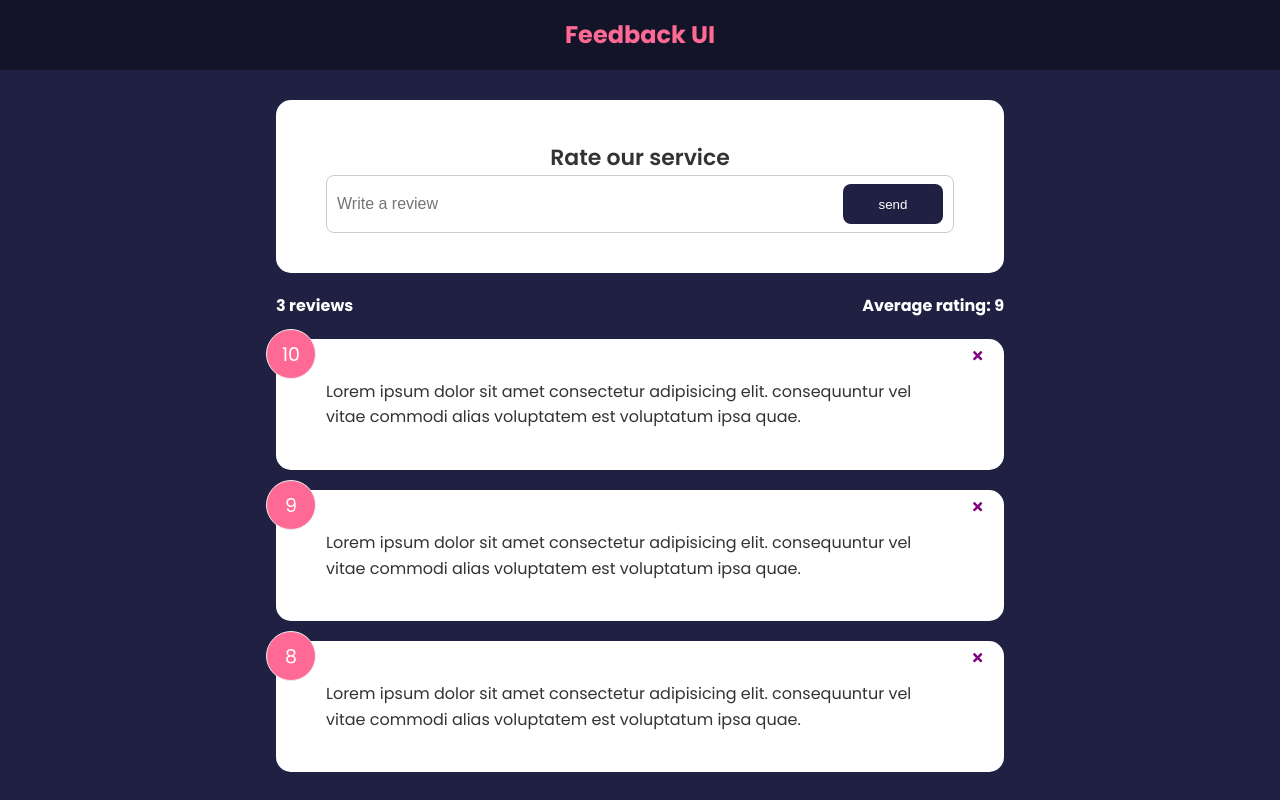
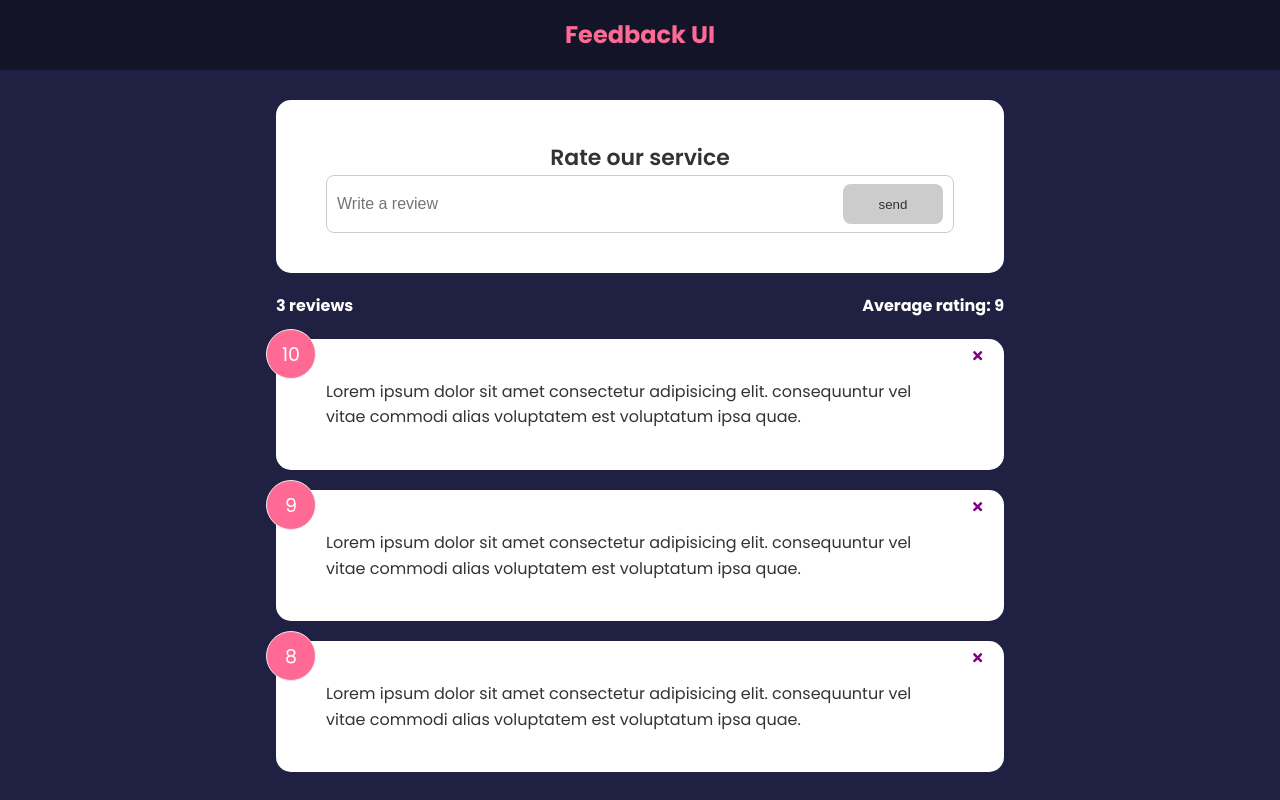
Before and after one commit to MercEzz/feedback-ui, a React (Create React App) app: page / in a window 1280 px wide. Built offline with nearby package versions, Linux system fonts and the light colour scheme.

Commit message:
feedback validation added

```diff
--- a/src/components/FeedBackForm.js
+++ b/src/components/FeedBackForm.js
@@ -5,8 +5,20 @@ import Button from "./Layout/Button";
 
 const FeedBackForm = (props) => {
   const [text, setText] = useState("");
+  const [btnDisabled, setBtnDisabled] = useState(true);
+  const [msg, setMsg] = useState("");
 
   const handletextChange = (e) => {
+    if (text === "") {
+      setBtnDisabled(true);
+      setMsg(null);
+    } else if (text !== "" && text.trim().length <= 10) {
+      setBtnDisabled(true);
+      setMsg("Text must be atleast 10 characters");
+    } else {
+      setMsg(null);
+      setBtnDisabled(false);
+    }
     setText(e.target.value);
   };
 
@@ -21,9 +33,12 @@ const FeedBackForm = (props) => {
             placeholder="Write a review"
             value={text}
           />
-          <Button type="submit">send</Button>
+          <Button type="submit" isDisabled={btnDisabled}>
+            send
+          </Button>
         </div>
       </form>
+      {msg && <div className="message">{msg}</div>}
     </Card>
   );
 };
```
